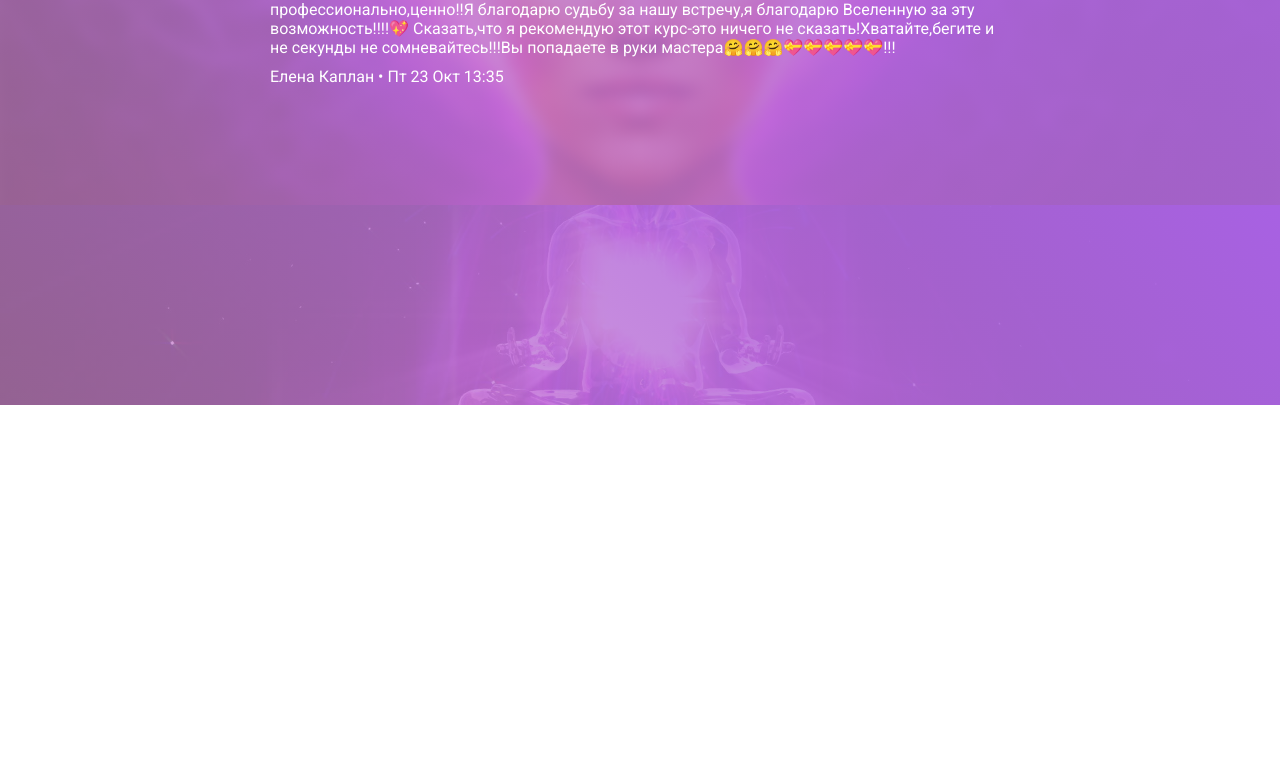
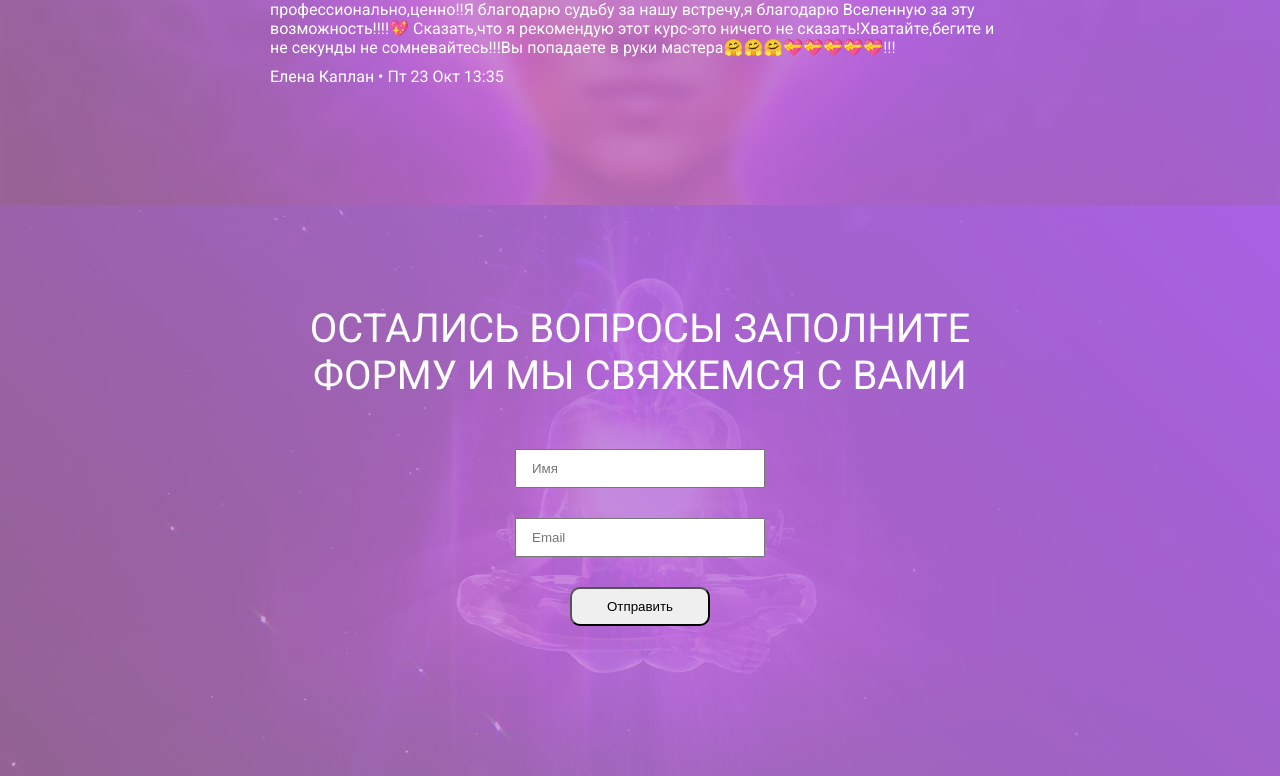
Before and after one commit to gorrec41/mira_cleaning_the_aura, a plain HTML site: page index.html in a window 1280 px wide. Shown: the part 8591-9367 px from the top of the page. Before the commit the page ends 8996 px from the top, so only its background shows below. Drawn offline with Linux system fonts and the light colour scheme.

Commit message:
add form

```diff
--- a/index.html
+++ b/index.html
@@ -308,6 +308,14 @@
         </div>
     </section>
     <section class="seven">
+        <div class="container">
+            <p class="seven_text">Остались вопросы заполните форму и мы свяжемся с вами</p>
+            <form action="" class="form">
+                <input type="text" class="input-name" placeholder="Имя">
+                <input type="text" class="input-email" placeholder="Email">
+                <button class="btn-form">Отправить</button>
+            </form>
+        </div>
 
     </section>
 
--- a/less/block/_seven.less
+++ b/less/block/_seven.less
@@ -19,3 +19,32 @@
         z-index: -1;
     }
 }
+.seven_text{
+    margin: 0 auto;
+    text-align: center;
+    max-width: 700px;
+    font-size: 40px;
+    text-transform: uppercase;
+    font-weight: 400;
+}
+.form{
+    display: flex;
+    margin: 0 auto;
+    flex-direction: column;
+    max-width: 500px;
+    padding: 50px 100px;
+}
+.input-name,
+.input-email{
+    margin: 0 auto;
+    width: 250px;
+    padding: 10px 0;
+    padding-left: 15px;
+    margin-bottom: 30px;
+}
+.btn-form{
+    margin: 0 auto;
+    width: 140px;
+    padding: 10px 0;
+    border-radius: 10px;
+}
```
Also changed, not shown: css/main.css, 1 other file.
